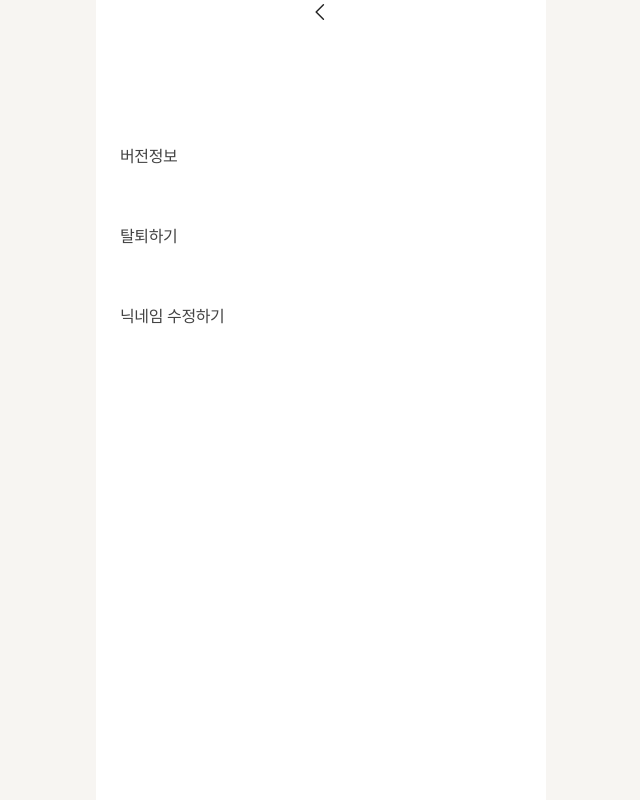
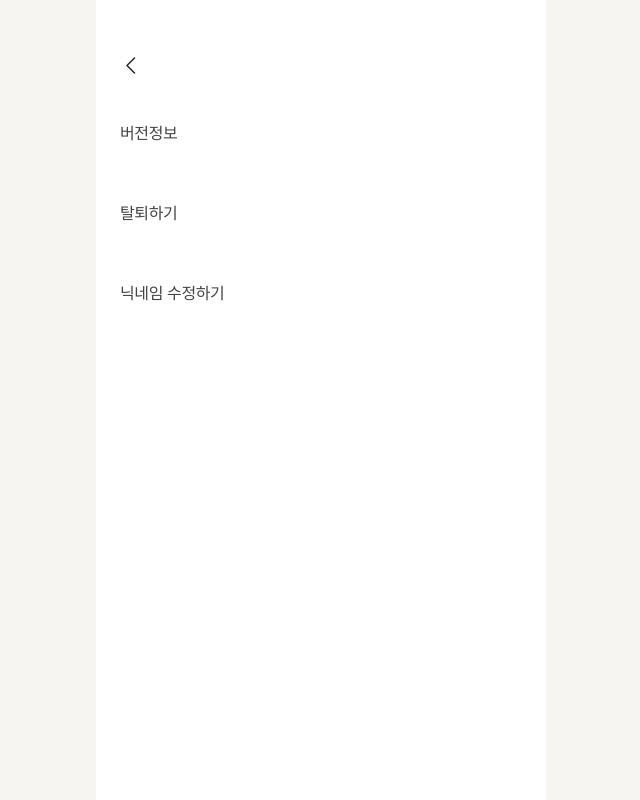
Before and after one commit to recipeasyy/Recipeasy_Client, a Next.js app: page /mypage/setting in a window 1280 px wide. Shown: the whole page, without its empty margins (319-959 px from the left). Built offline with nearby package versions, Linux system fonts and the light colour scheme; a web font is replaced by a local one.

Commit message:
design: change goback

```diff
--- a/src/components/navigations/goBack.tsx
+++ b/src/components/navigations/goBack.tsx
@@ -8,12 +8,12 @@ export default function GoBack({ color }: { color: string }) {
   return (
     <>
       <TopNav>
-        <IconWrapper color={color}>
+        <IconWrapper>
           <GoBackIcon
             onClick={() => {
               router.back();
             }}
-            color={COLOR.PRIMARY_WHITE}
+            color={color}
           />
         </IconWrapper>
       </TopNav>
@@ -36,7 +36,6 @@ const TopNav = styled.div`
   z-index: 2;
 `;
 
-const IconWrapper = styled.div<{ color: string }>`
+const IconWrapper = styled.div`
   width: 100%;
-  color: ${(props) => props.color};
 `;
--- a/src/pages/mypage/setting.tsx
+++ b/src/pages/mypage/setting.tsx
@@ -1,6 +1,8 @@
 import styled from '@emotion/styled';
 import { Router, useRouter } from 'next/router';
 import { GoBackIcon, SettingIcon } from '../../components/icons/BtnIcons';
+import GoBack from '../../components/navigations/goBack';
+import TopNavBar from '../../components/navigations/navigation_top';
 
 import FONT from '../../constants/fonts';
 import COLOR from '../../constants/theme';
@@ -9,7 +11,7 @@ const MyPage = () => {
   const router = useRouter();
   return (
     <>
-      <GoBackIcon onClick={() => router.back()} color={COLOR.TYPEFACE_BLACK} />
+      <GoBack color={COLOR.TYPEFACE_BLACK} />
       <Content>
         <Text css={FONT.BODY_1}>버전정보</Text>
         <Text css={FONT.BODY_1}>탈퇴하기</Text>
```
